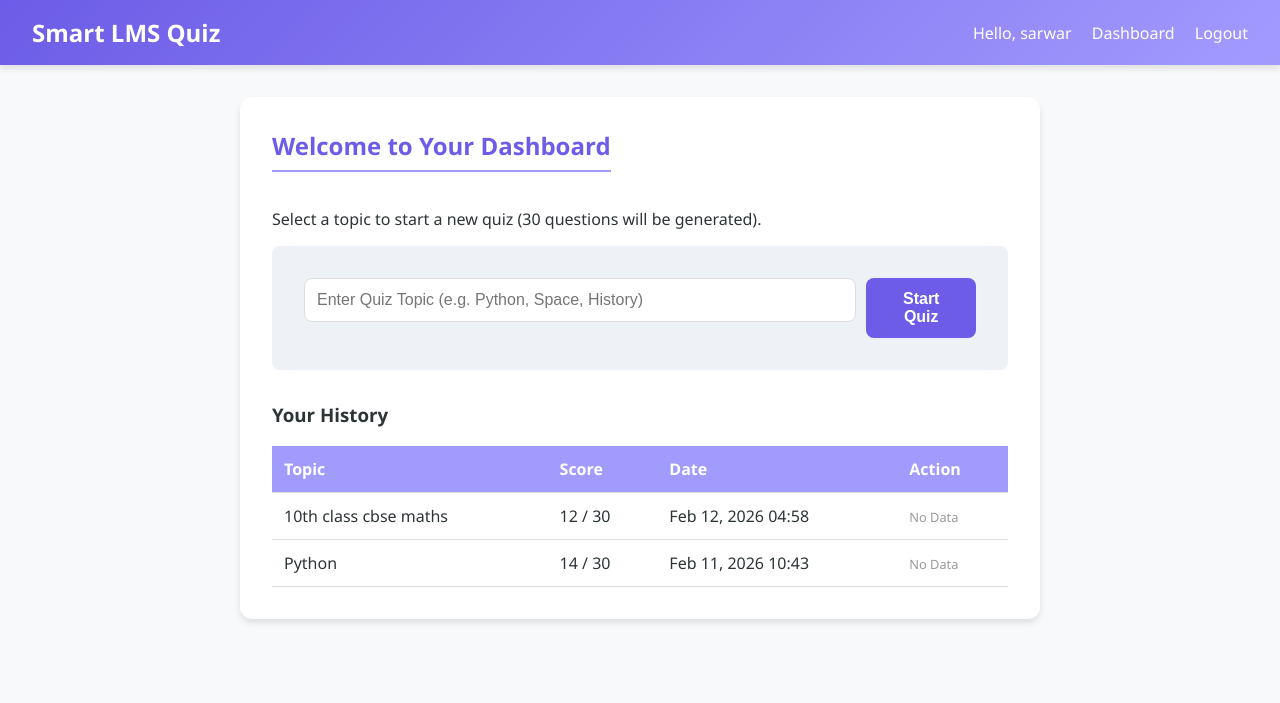
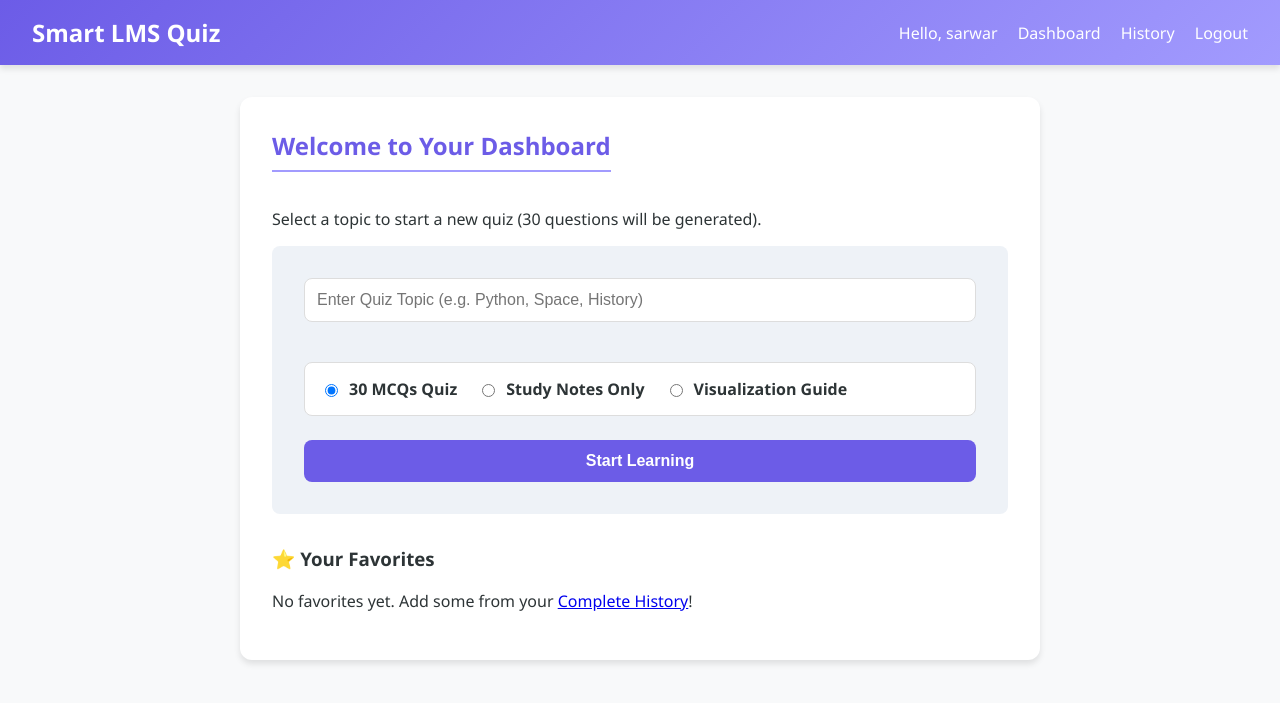
Before and after one commit to sarwarbabamdGit/Quiz_Gemini-API, a Django app: page / in a window 1280 px wide. Shown: the top 703 px of the page. Run offline with Django 5.2, Linux system fonts and the light colour scheme; a user stored in the database is signed in; data comes from the database, SQL or seed files in the repository; parts of the project's set-up code (start-up, migrations or seed data) failed here and were passed over.

Commit message:
updated history

````diff
--- a/lms_app/models.py
+++ b/lms_app/models.py
@@ -7,7 +7,10 @@ class QuizResult(models.Model):
     score = models.IntegerField()
     total_questions = models.IntegerField(default=30)
     results_data = models.TextField(null=True, blank=True)  # JSON stored as text
+    is_favorite = models.BooleanField(default=False)
+    content_type = models.CharField(max_length=50, default='MCQ') # MCQ, Notes, Visualization
     date_taken = models.DateTimeField(auto_now_add=True)
+    time_taken = models.IntegerField(default=0)
 
     def __str__(self):
         return f"{self.user.username} - {self.topic} - {self.score}/{self.total_questions}"
--- a/lms_app/templates/lms_app/base.html
+++ b/lms_app/templates/lms_app/base.html
@@ -1,5 +1,6 @@
 <!DOCTYPE html>
 <html lang="en">
+
 <head>
     <meta charset="UTF-8">
     <meta name="viewport" content="width=device-width, initial-scale=1.0">
@@ -70,8 +71,15 @@
         }
 
         @keyframes fadeIn {
-            from { opacity: 0; transform: translateY(20px); }
-            to { opacity: 1; transform: translateY(0); }
+            from {
+                opacity: 0;
+                transform: translateY(20px);
+            }
+
+            to {
+                opacity: 1;
+                transform: translateY(0);
+            }
         }
 
         h2 {
@@ -82,7 +90,9 @@
             display: inline-block;
         }
 
-        input[type="text"], input[type="password"], input[type="email"] {
+        input[type="text"],
+        input[type="password"],
+        input[type="email"] {
             width: 100%;
             padding: 12px;
             border: 1px solid #ddd;
@@ -93,7 +103,9 @@
             box-sizing: border-box;
         }
 
-        input[type="text"]:focus, input[type="password"]:focus, input[type="email"]:focus {
+        input[type="text"]:focus,
+        input[type="password"]:focus,
+        input[type="email"]:focus {
             border-color: var(--primary-color);
             outline: none;
         }
@@ -130,7 +142,8 @@
             margin-top: 1rem;
         }
 
-        th, td {
+        th,
+        td {
             text-align: left;
             padding: 12px;
             border-bottom: 1px solid #ddd;
@@ -147,7 +160,7 @@
             padding: 1.5rem;
             margin-bottom: 1.5rem;
             border-radius: 8px;
-            box-shadow: 0 2px 4px rgba(0,0,0,0.05);
+            box-shadow: 0 2px 4px rgba(0, 0, 0, 0.05);
             border-left: 4px solid var(--secondary-color);
         }
 
@@ -189,22 +202,27 @@
         }
 
         @keyframes blink {
-            50% { opacity: 0.5; }
+            50% {
+                opacity: 0.5;
+            }
         }
+    </style>
+    <script src="https://cdn.jsdelivr.net/npm/mermaid/dist/mermaid.min.js"></script>
+    <script>mermaid.initialize({ startOnLoad: true });</script>
+</head>
 
-    </style>
-</head>
 <body>
     <nav>
         <h1>Smart LMS Quiz</h1>
         <div>
             {% if user.is_authenticated %}
-                <span>Hello, {{ user.username }}</span>
-                <a href="{% url 'dashboard' %}">Dashboard</a>
-                <a href="{% url 'logout' %}">Logout</a>
+            <span>Hello, {{ user.username }}</span>
+            <a href="{% url 'dashboard' %}">Dashboard</a>
+            <a href="{% url 'history_list' %}">History</a>
+            <a href="{% url 'logout' %}">Logout</a>
             {% else %}
-                <a href="{% url 'login' %}">Login</a>
-                <a href="{% url 'register' %}">Register</a>
+            <a href="{% url 'login' %}">Login</a>
+            <a href="{% url 'register' %}">Register</a>
             {% endif %}
         </div>
     </nav>
@@ -213,4 +231,5 @@
         {% block content %}{% endblock %}
     </div>
 </body>
+
 </html>
--- a/lms_app/templates/lms_app/dashboard.html
+++ b/lms_app/templates/lms_app/dashboard.html
@@ -8,10 +8,24 @@
     <div style="background: #eef2f7; padding: 2rem; border-radius: 8px; margin-bottom: 2rem;">
         <form method="post" onsubmit="document.getElementById('loader').style.display = 'block';">
             {% csrf_token %}
-            <div style="display: flex; gap: 10px;">
-                <input type="text" name="topic" placeholder="Enter Quiz Topic (e.g. Python, Space, History)" requried>
-                <button type="submit" style="width: auto;">Start Quiz</button>
+            <div style="margin-bottom: 1.5rem;">
+                <input type="text" name="topic" placeholder="Enter Quiz Topic (e.g. Python, Space, History)" required>
             </div>
+
+            <div
+                style="display: flex; gap: 20px; margin-bottom: 1.5rem; background: white; padding: 15px; border-radius: 8px; border: 1px solid #ddd;">
+                <label style="display: flex; align-items: center; gap: 8px; cursor: pointer;">
+                    <input type="radio" name="mode" value="MCQ" checked> <b>30 MCQs Quiz</b>
+                </label>
+                <label style="display: flex; align-items: center; gap: 8px; cursor: pointer;">
+                    <input type="radio" name="mode" value="Notes"> <b>Study Notes Only</b>
+                </label>
+                <label style="display: flex; align-items: center; gap: 8px; cursor: pointer;">
+                    <input type="radio" name="mode" value="Visualization"> <b>Visualization Guide</b>
+                </label>
+            </div>
+
+            <button type="submit">Start Learning</button>
         </form>
         <div id="loader" class="loading"></div>
         {% if error %}
@@ -19,43 +33,38 @@
         {% endif %}
     </div>
 
-    <h3>Your History</h3>
-    {% if history %}
+    <h3>⭐ Your Favorites</h3>
+    {% if favorites %}
     <table>
         <thead>
             <tr>
                 <th>Topic</th>
+                <th>Type</th>
                 <th>Score</th>
                 <th>Date</th>
                 <th>Action</th>
             </tr>
         </thead>
         <tbody>
-            {% for result in history %}
+            {% for result in favorites %}
             <tr>
                 <td>{{ result.topic }}</td>
-                <td>{{ result.score }} / {{ result.total_questions }}</td>
-                <td>{{ result.date_taken|date:"M d, Y H:i" }}</td>
+                <td><span
+                        style="background: #e17055; color: white; padding: 2px 8px; border-radius: 4px; font-size: 0.8rem;">
+                        {{result.content_type }}</span></td>
+                <td>{% if result.content_type == 'MCQ' %}{{ result.score }} / {{ result.total_questions }}{% else %}-
+                    {% endif %}</td>
+                <td>{{ result.date_taken|date:"M d, Y" }}</td>
                 <td>
-                    {% if result.results_data %}
-                    <a href="{% url 'view_history' result.id %}" style="
-                        background: var(--secondary-color);
-                        color: white;
-                        padding: 5px 12px;
-                        border-radius: 4px;
-                        text-decoration: none;
-                        font-size: 0.9rem;
-                    ">View Review</a>
-                    {% else %}
-                    <span style="color: #999; font-size: 0.8rem;">No Data</span>
-                    {% endif %}
+                    <a href="{% url 'view_history' result.id %}"
+                        style="background: var(--primary-color); color: white; padding: 4px 10px; border-radius: 4px; text-decoration: none; font-size: 0.8rem;">Open</a>
                 </td>
             </tr>
             {% endfor %}
         </tbody>
     </table>
     {% else %}
-    <p>No history yet. Take your first quiz!</p>
+    <p>No favorites yet. Add some from your <a href="{% url 'history_list' %}">Complete History</a>!</p>
     {% endif %}
 </div>
 {% endblock %}
--- a/lms_app/urls.py
+++ b/lms_app/urls.py
@@ -8,5 +8,8 @@ urlpatterns = [
     path('login/', views.user_login, name='login'),
     path('logout/', views.user_logout, name='logout'),
     path('quiz/', views.quiz, name='quiz'),
+    path('history/', views.history_list, name='history_list'),
     path('history/<int:result_id>/', views.view_history, name='view_history'),
+    path('delete-result/<int:result_id>/', views.delete_result, name='delete_result'),
+    path('toggle-favorite/<int:result_id>/', views.toggle_favorite, name='toggle_favorite'),
 ]
--- a/lms_app/views.py
+++ b/lms_app/views.py
@@ -44,11 +44,19 @@ def user_logout(request):
 def dashboard(request):
     if request.method == 'POST':
         topic = request.POST.get('topic')
+        mode = request.POST.get('mode', 'MCQ') # MCQ, Notes, Visualization
         if topic:
             try:
-                print(f"Starting quiz generation for topic: {topic}")
+                print(f"Starting {mode} generation for topic: {topic}")
                 model = genai.GenerativeModel('gemini-3-flash-preview')
-                prompt = f'JSON quiz for "{topic}". Output: {{"notes":"summary","questions":[{{"id":1,"question":"?","options":["A","B","C","D"],"answer":"A"}}]}}. 500 words notes, 30 MCQs.'
+
+                if mode == 'Notes':
+                    prompt = f'Provide comprehensive 1000-word study notes on "{topic}". Output as JSON: {{"notes":"...", "questions":[]}}. JSON only.'
+                elif mode == 'Visualization':
+                    prompt = f'Provide a visual learning guide for "{topic}". Include a Mermaid.js graph/diagram code block. Output as JSON: {{"notes":"# Visual Roadmap\\n```mermaid\\n...\\n```\\nDescription...", "questions":[]}}. JSON only.'
+                else: # MCQ
+                    prompt = f'JSON quiz on "{topic}". 500-word notes + 30 MCQs. Format: {{"notes":"","questions":[{{"id":1,"question":"","options":["","","",""],"answer":""}}]}}. JSON only.'
+
                 response = model.generate_content(
                     prompt,
                     generation_config={"response_mime_type": "application/json"}
@@ -57,8 +65,6 @@ def dashboard(request):
 
                 actual_video_id = None
                 try:
-                    # Fetch a real YouTube Video ID for the topic using the Provided API Key
-                    # Adding videoEmbeddable=True and videoSyndicated=True to fix Error 153
                     youtube = build('youtube', 'v3', developerKey=settings.YOUTUBE_API_KEY)
                     request_yt = youtube.search().list(
                         q=f"{topic} official tutorial",
@@ -76,17 +82,49 @@ def dashboard(request):
                     print(f"YouTube Data API failed: {ve}")
                     actual_video_id = None
 
-                request.session['quiz_questions'] = data.get('questions')
+                request.session['quiz_questions'] = data.get('questions', [])
                 request.session['quiz_topic'] = topic
                 request.session['quiz_notes'] = data.get('notes')
                 request.session['quiz_video_id'] = actual_video_id
+                request.session['quiz_mode'] = mode
+
+                if mode != 'MCQ':
+                    # Directly save and show for Notes/Visualization
+                    result = QuizResult.objects.create(
+                        user=request.user,
+                        topic=topic,
+                        score=0,
+                        total_questions=0,
+                        results_data=data.get('notes'),
+                        content_type=mode
+                    )
+                    return redirect('view_history', result_id=result.id)
+
                 return redirect('quiz')
             except Exception as e:
-                return render(request, 'lms_app/dashboard.html', {'error': f"Error generating quiz: {str(e)}"})
+                return render(request, 'lms_app/dashboard.html', {'error': f"Error: {str(e)}"})
 
-    # Fetch history
+    # Fetch only favorites for dashboard
+    favorites = QuizResult.objects.filter(user=request.user, is_favorite=True).order_by('-date_taken')
+    return render(request, 'lms_app/dashboard.html', {'favorites': favorites})
+
+@login_required
+def history_list(request):
     history = QuizResult.objects.filter(user=request.user).order_by('-date_taken')
-    return render(request, 'lms_app/dashboard.html', {'history': history})
+    return render(request, 'lms_app/history.html', {'history': history})
+
+@login_required
+def delete_result(request, result_id):
+    result = QuizResult.objects.get(id=result_id, user=request.user)
+    result.delete()
+    return redirect('history_list')
+
+@login_required
+def toggle_favorite(request, result_id):
+    result = QuizResult.objects.get(id=result_id, user=request.user)
+    result.is_favorite = not result.is_favorite
+    result.save()
+    return redirect('history_list')
 
 @login_required
 def quiz(request):
@@ -113,24 +151,27 @@ def quiz(request):
             })
 
         # Save result
-        QuizResult.objects.create(
+        mode = request.session.get('quiz_mode', 'MCQ')
+        try:
+            time_taken = int(request.POST.get('time_taken', 0))
+        except (ValueError, TypeError):
+            time_taken = 0
+
+        result = QuizResult.objects.create(
             user=request.user,
             topic=topic,
             score=score,
             total_questions=total,
-            results_data=json.dumps(results)
+            results_data=json.dumps(results),
+            content_type=mode,
+            time_taken=time_taken
         )
 
         # Clear session
         del request.session['quiz_questions']
         del request.session['quiz_topic']
 
-        return render(request, 'lms_app/result.html', {
-            'score': score,
-            'total': total,
-            'topic': topic,
-            'results': results
-        })
+        return redirect('view_history', result_id=result.id)
 
     notes = request.session.get('quiz_notes')
     video_id = request.session.get('quiz_video_id')
@@ -145,12 +186,25 @@ def quiz(request):
 @login_required
 def view_history(request, result_id):
     result = QuizResult.objects.get(id=result_id, user=request.user)
-    results = json.loads(result.results_data) if result.results_data else []
+
+    # Handle different content types
+    if result.content_type == 'MCQ':
+        results = json.loads(result.results_data) if result.results_data else []
+        notes_content = None
+    else:
+        results = []
+        notes_content = result.results_data
+
     return render(request, 'lms_app/result.html', {
         'score': result.score,
         'total': result.total_questions,
         'topic': result.topic,
         'results': results,
         'date_taken': result.date_taken,
-        'is_review': True
+        'time_taken_formatted': f"{result.time_taken // 60}:{result.time_taken % 60:02d}",
+        'is_review': True,
+        'is_favorite': result.is_favorite,
+        'result_id': result.id,
+        'notes': notes_content,
+        'content_type': result.content_type
     })
````
Also changed, not shown: lms_app/templates/lms_app/history.html (added, +52 -0 lines), lms_app/templates/lms_app/quiz.html (+42 -3 lines), lms_app/templates/lms_app/result.html (+34 -47 lines), lms_app/migrations/0003_quizresult_content_type_quizresult_is_favorite.py (added), lms_app/migrations/0004_quizresult_time_taken.py (added).
